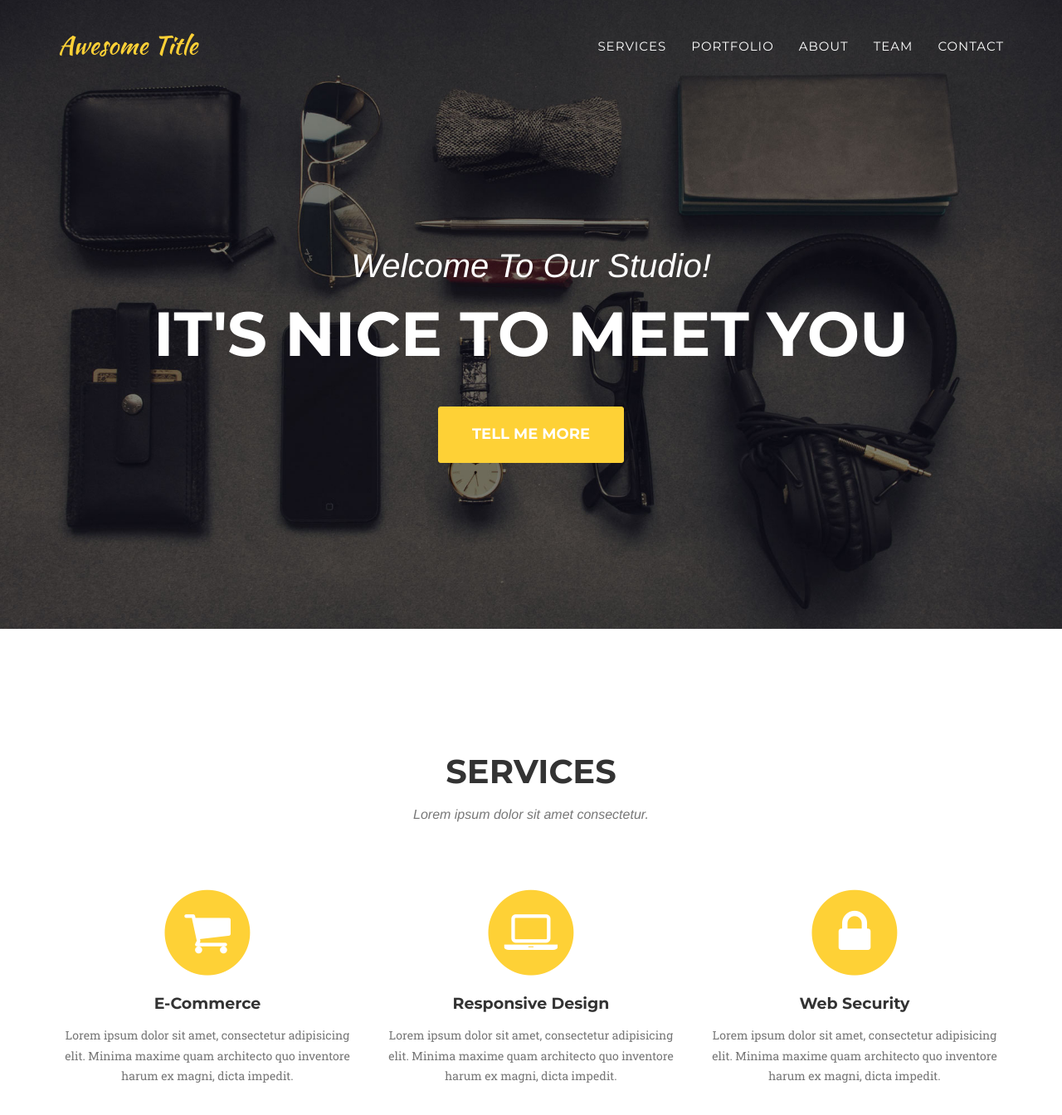
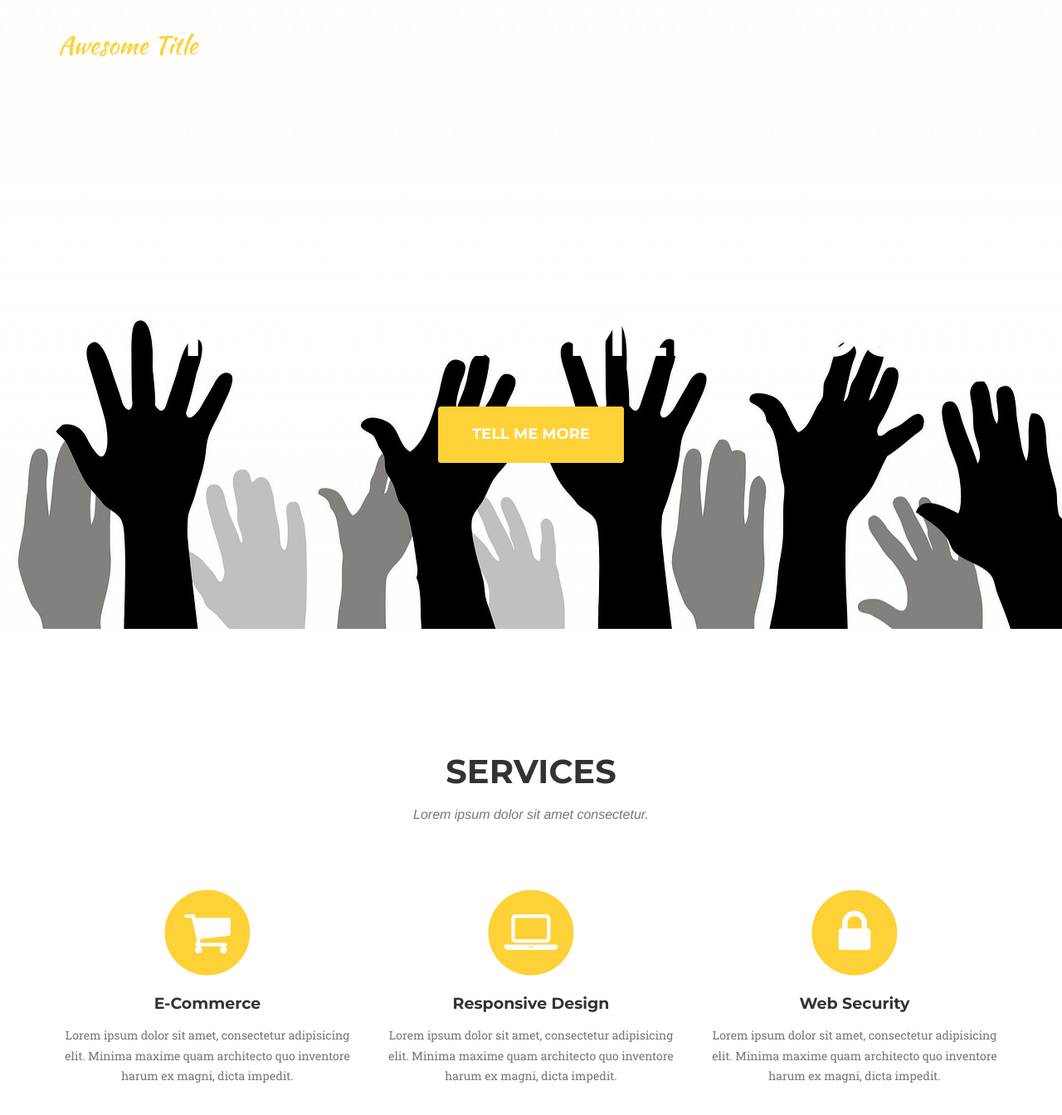
Before and after one commit to elections-no/elections-no.github.io, a Jekyll site: the page built from index.html, in a window 1280 px wide and 1400 px high. Shown: the top 1344 px of the window at 83% size. Built offline with Jekyll 4.4.1, drawn with Linux system fonts in a browser that asks for light colours; some web fonts are replaced.

Commit message:
Change header image

```diff
--- a/_includes/css/agency.css
+++ b/_includes/css/agency.css
@@ -269,7 +269,7 @@ header {
     text-align: center;
     color: #fff;
     background-attachment: scroll;
-    background-image: url('{{ site.baseurl }}/img/header-bg.jpg');
+    background-image: url('{{ site.baseurl }}/img/hands-220163_1280.jpg');
     background-position: center center;
     background-repeat: none;
     -webkit-background-size: cover;
```
Also changed, not shown: img/hands-220163_1280.jpg (added), img/header-bg.jpg (deleted).
